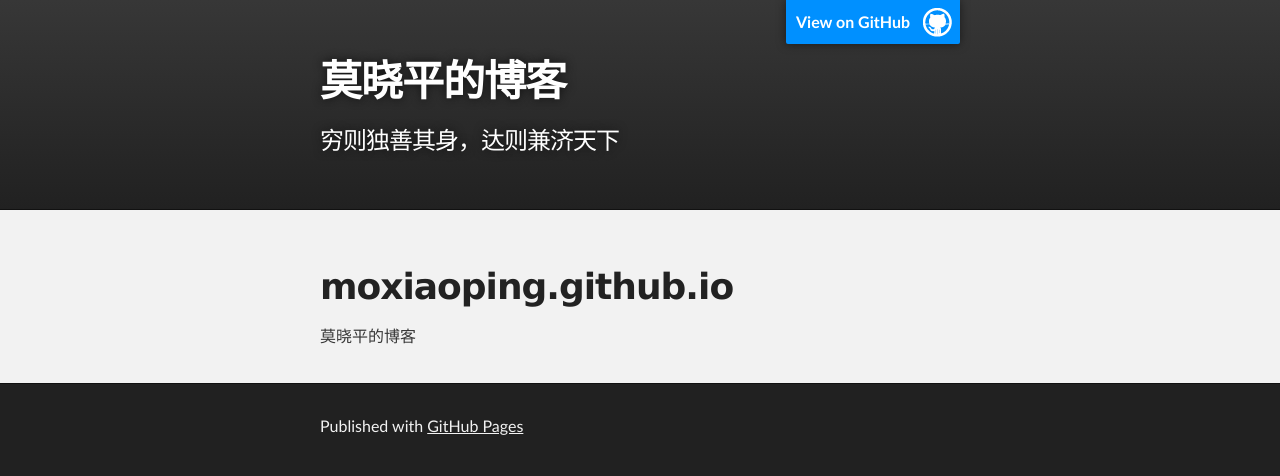
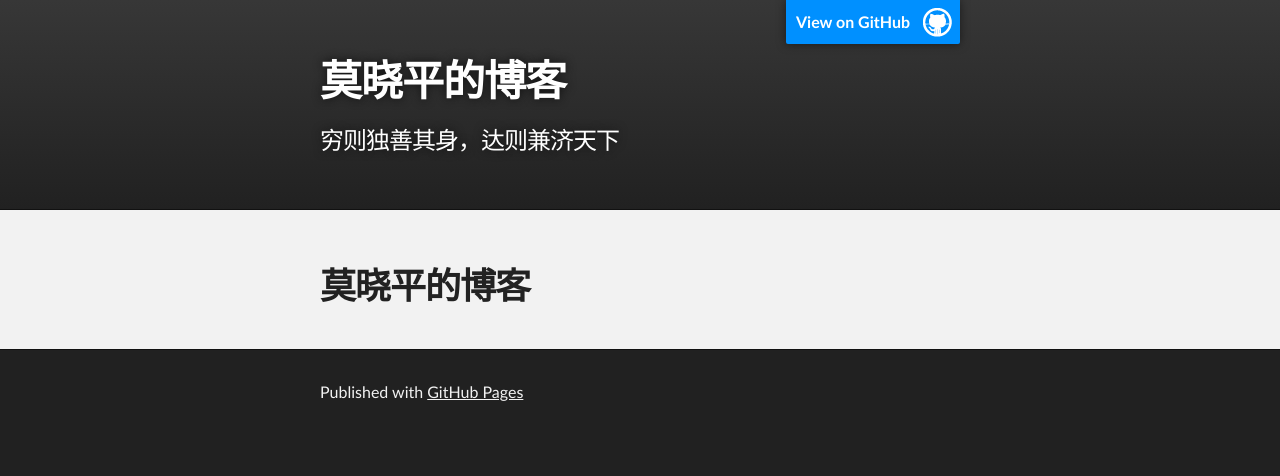
Before and after one commit to moxiaoping/moxiaoping.github.io, a plain HTML site: page index.html in a window 1280 px wide. Drawn offline with Linux system fonts and the light colour scheme.

Commit message:
Update index.html

```diff
--- a/index.html
+++ b/index.html
@@ -28,7 +28,6 @@
     <div id="main_content_wrap" class="outer">
       <section id="main_content" class="inner">
         <h1>
-<a id="moxiaopinggithubio" class="anchor" href="#moxiaopinggithubio" aria-hidden="true"><span aria-hidden="true" class="octicon octicon-link"></span></a>moxiaoping.github.io</h1>
 
 <p>莫晓平的博客</p>
       </section>
```
